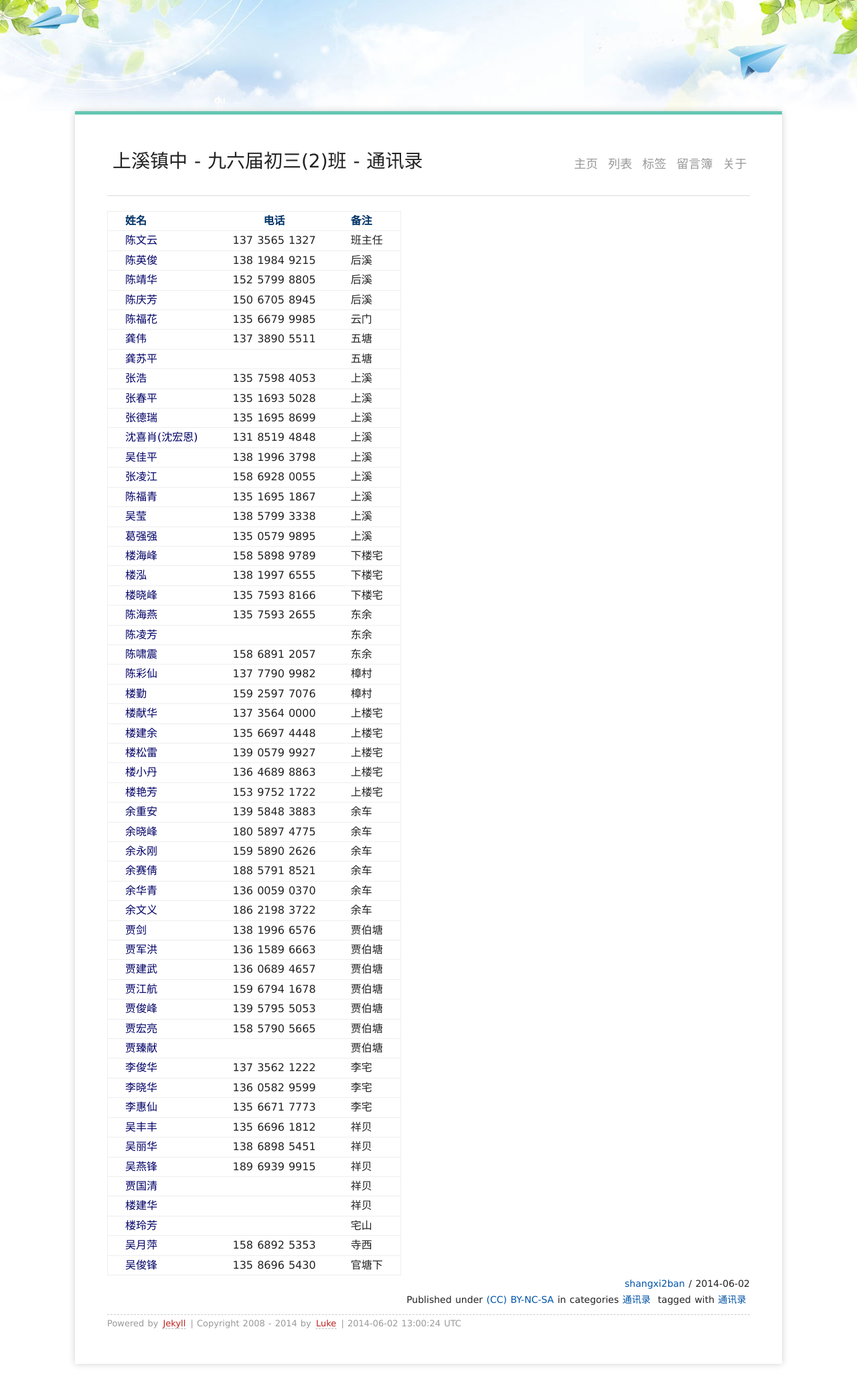
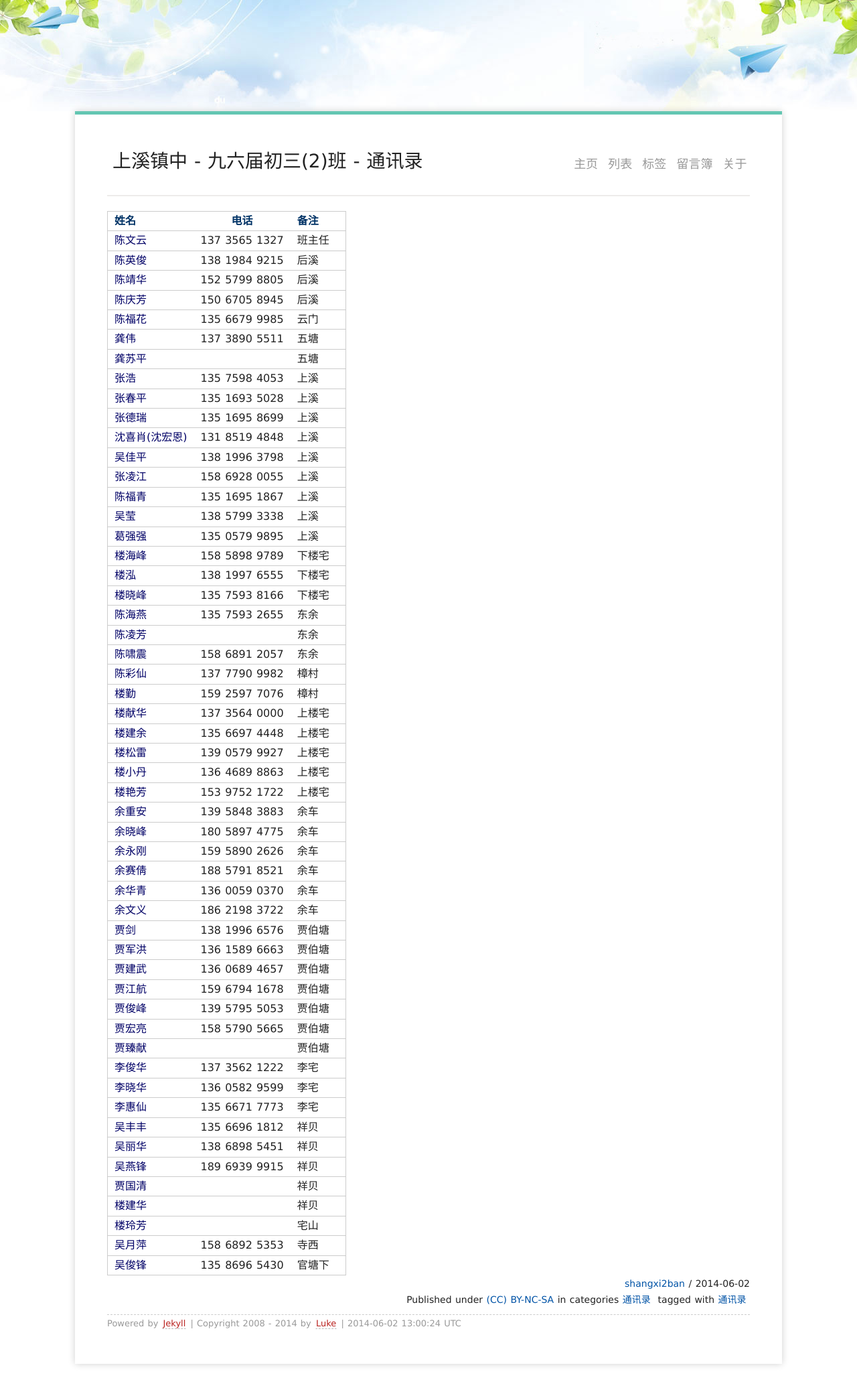
Before and after one commit to shangxi2ban/shangxi2ban.github.io, a Jekyll site: the page built from _posts/2014/2014-06-02-tongxunlu.md, in a window 1280 px wide. Shown: the whole page at 67% size. Built offline with Jekyll 4.4.1, drawn with Linux system fonts in a browser that asks for light colours; Markdown is read by kramdown in place of the engine named in the settings; comment, search, counter and statistics services are not loaded.

Commit message:
daily updates

```diff
--- a/media/css/screen.css
+++ b/media/css/screen.css
@@ -48,16 +48,16 @@ table {
 
 th, td {
     line-height: 1.4em;
-    padding: 3px 26px;
+    padding: 3px 10px;
 }
 
 tr {
-    border: 1px solid #eee;
+    border: 1px solid #ccc;
 }
 
 th.hname { text-align: left; font-weight: bold; color:#036;}
 th.hphone { text-align: center;font-weight: bold; color:#036;}
-th.hremark { text-align: left;font-weight: bold; color:#036;}
+th.hremark { text-align: left;font-weight: bold; color:#036; padding-right: 40px;}
 
 td.name { text-align: left; color:#006;}
 td.phone { text-align: center;}
```
